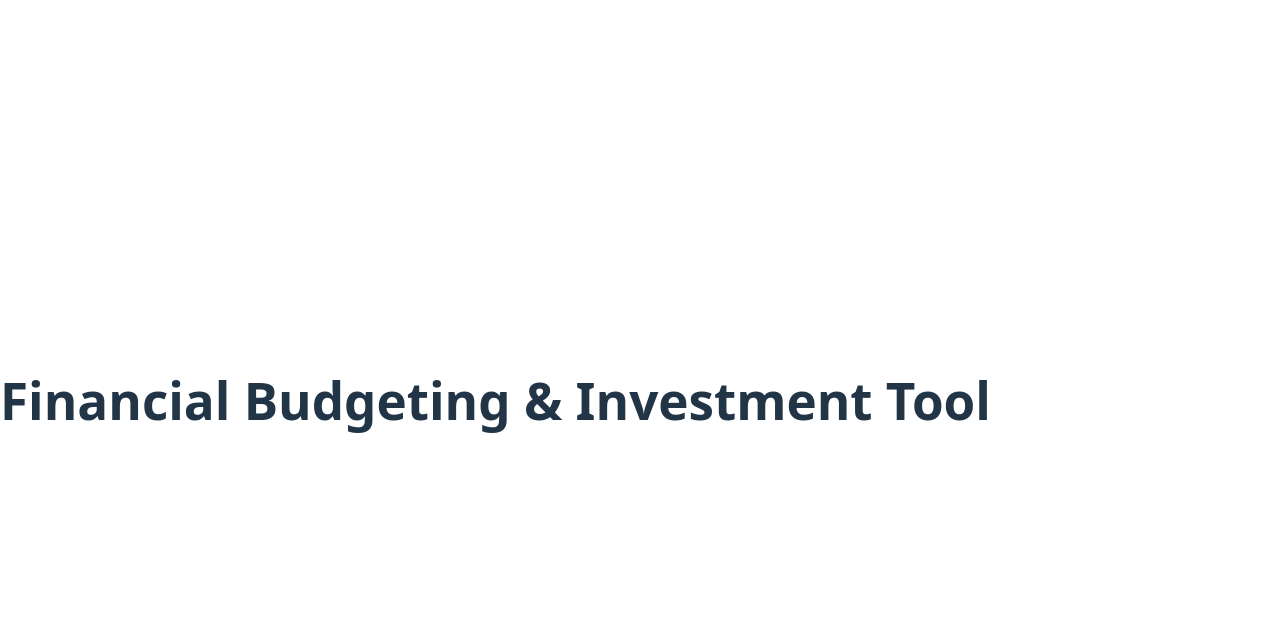
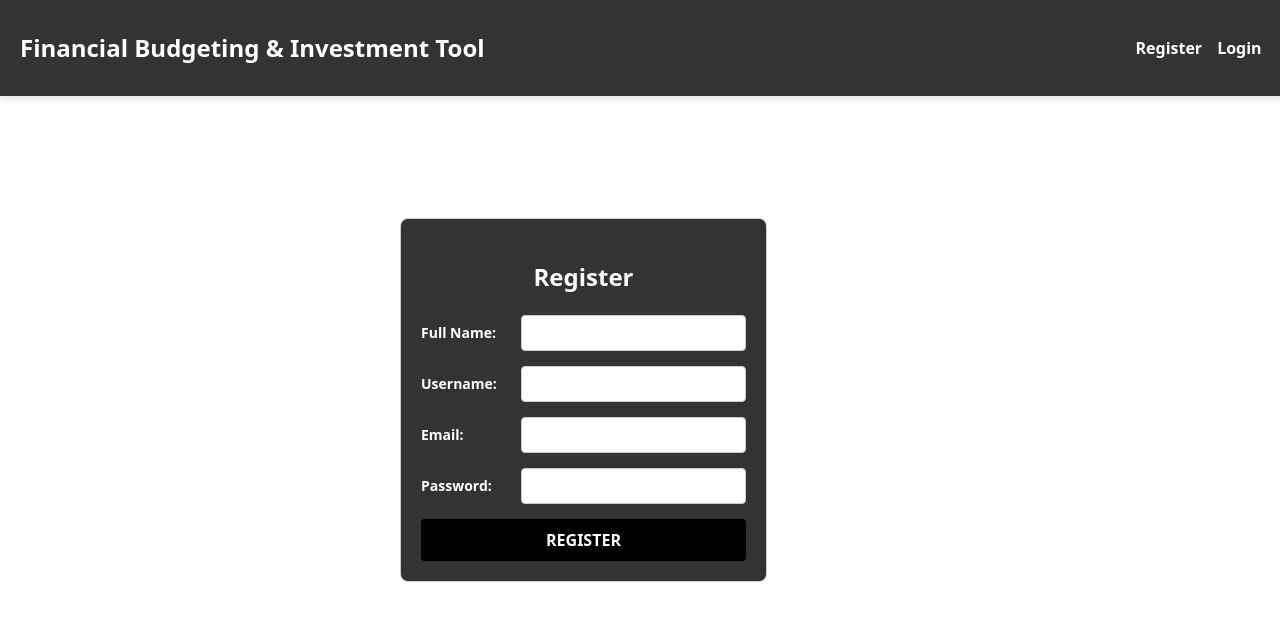
Before and after one commit to jayavarth/Fintech, a React (Vite) app in the folder my-vite-app/: page /register in a window 1280 px wide. Shown: the top 620 px of the page. Built offline with nearby package versions, Linux system fonts and the light colour scheme.

Commit message:
basic setup

```diff
--- a/my-vite-app/src/App.jsx
+++ b/my-vite-app/src/App.jsx
@@ -3,20 +3,63 @@ import { BrowserRouter as Router, Routes, Route, Link } from "react-router-dom";
 import AddUser from "./pages/AddUser";
 import AddExpense from "./pages/AddExpense";
 import InvestIdeas from "./pages/InvestIdeas";
+import ProfilePage from "./pages/Profilepage";
+import Register from "./pages/Register";
+import Login from "./pages/Login";
+
 
 function App() {
   return (
     <Router>
-      <div style={{ textAlign: "center", paddingRight: "100px" }}>
-        <h1>Financial Budgeting & Investment Tool</h1>
-        <Routes>
-          <Route path="/add-user" element={<AddUser />} />
-          <Route path="/add-expense" element={<AddExpense />} />
-          <Route path="/invest-ideas" element={<InvestIdeas />} />
-        </Routes>
+      <div>
+        {/* Fixed Navigation Bar */}
+        <header style={styles.navbar}>
+          <h2>Financial Budgeting & Investment Tool</h2>
+          <div>
+            <Link to="/register" style={styles.link}>Register</Link>
+            <Link to="/login" style={styles.link}>Login</Link>
+          </div>
+        </header>
+
+          <Routes>
+            <Route path="/register" element={<Register />} />
+            <Route path="/login" element={<Login />} />
+            <Route path="/add-user" element={<AddUser />} />
+            <Route path="/add-expense" element={<AddExpense />} />
+            <Route path="/invest-ideas" element={<InvestIdeas />} />
+            <Route path="/profile" element={<ProfilePage />} />
+          </Routes>
       </div>
     </Router>
   );
 }
 
+// CSS styles in JavaScript
+const styles = {
+  navbar: {
+    position: "fixed",
+    top: 0,
+    left: 0,
+    width: "97%",
+    background: "#333",
+    color: "#fff",
+    padding: "10px 20px",
+    display: "flex",
+    justifyContent: "space-between",
+    alignItems: "center",
+    boxShadow: "0px 4px 6px rgba(0, 0, 0, 0.1)",
+    zIndex: 1000,
+  },
+  link: {
+    marginLeft: "15px",
+    color: "#fff",
+    textDecoration: "none",
+    fontWeight: "bold",
+  },
+  mainContent: {
+    paddingTop: "60px",
+    textAlign: "center",
+  },
+};
+
 export default App;
--- a/my-vite-app/src/pages/AddExpense.jsx
+++ b/my-vite-app/src/pages/AddExpense.jsx
@@ -1,4 +1,5 @@
 import React, { useState } from "react";
+import Sidebar from "./Sidebar";
 import axios from "axios";
 
 const AddExpense = () => {
@@ -33,63 +34,77 @@ const AddExpense = () => {
   };
 
   return (
-    <div className="flex justify-center items-center min-h-screen bg-gray-100">
-      <div className="w-full max-w-md bg-white p-6 rounded-lg shadow-md">
-        <h2 className="text-2xl font-bold text-center mb-4">Add Expense</h2>
-        <form onSubmit={handleSubmit}>
+    <div style={styles.container}>
+      <Sidebar />
+      <h2 style={styles.heading}>Add Expense</h2>
+      <form onSubmit={handleSubmit} style={styles.form}>
+        <select name="category" value={formData.category} onChange={handleChange} style={styles.select}>
+          {categories.map((cat) => (
+            <option key={cat} value={cat}>{cat.charAt(0).toUpperCase() + cat.slice(1)}</option>
+          ))}
+        </select>
 
-          <div className="mb-4">
-            <label className="block text-gray-700 mb-1">Category:</label>
-            <select
-              name="category"
-              value={formData.category}
-              onChange={handleChange}
-              className="w-full px-4 py-2 border rounded-md"
-            >
-              {categories.map((cat) => (
-                <option key={cat} value={cat}>
-                  {cat.charAt(0).toUpperCase() + cat.slice(1)}
-                </option>
-              ))}
-            </select>
-          </div>
+        <input type="number" name="amount" placeholder="Amount" value={formData.amount} onChange={handleChange} style={styles.input} required />
+        <input type="date" name="date" value={formData.date} onChange={handleChange} style={styles.input} required />
 
-
-          <div className="mb-4">
-            <label className="block text-gray-700 mb-1">Amount:</label>
-            <input
-              type="number"
-              name="amount"
-              value={formData.amount}
-              onChange={handleChange}
-              required
-              className="w-full px-4 py-2 border rounded-md"
-              placeholder="Enter amount"
-            />
-          </div>
-
-          <div className="mb-4">
-            <label className="block text-gray-700 mb-1">Date:</label>
-            <input
-              type="date"
-              name="date"
-              value={formData.date}
-              onChange={handleChange}
-              required
-              className="w-full px-4 py-2 border rounded-md"
-            />
-          </div>
-
-          <button
-            type="submit"
-            className="w-full bg-blue-500 hover:bg-blue-600 text-white font-bold py-2 px-4 rounded"
-          >
-            Add Expense
-          </button>
-        </form>
-      </div>
+        <button type="submit" style={styles.button}>Add Expense</button>
+      </form>
     </div>
   );
 };
 
+const styles = {
+    container: {
+      display: "flex", // Ensures Sidebar and form are side by side
+      justifyContent: "flex-start",
+      alignItems: "center",
+      height: "100vh", // Makes sure the form is positioned properly
+      padding: "20px",
+    },
+    formContainer: {
+      flex: 2, // Takes remaining space after sidebar
+      maxWidth: "400px",
+      marginLeft: "600px", // Adjust based on Sidebar width
+      padding: "20px",
+      border: "1px solid #ccc",
+      borderRadius: "8px",
+      backgroundColor: "#f9f9f9",
+      boxShadow: "0 4px 8px rgba(0, 0, 0, 0.1)",
+    },
+    heading: {
+      textAlign: "center",
+      color: "black",
+      marginBottom: "20px",
+    },
+    form: {
+      display: "flex",
+      flexDirection: "column",
+    },
+    input: {
+      padding: "8px",
+      marginBottom: "15px",
+      borderRadius: "4px",
+      border: "1px solid #ccc",
+      fontSize: "16px",
+    },
+    select: {
+      padding: "8px",
+      marginBottom: "15px",
+      borderRadius: "4px",
+      border: "1px solid #ccc",
+      fontSize: "16px",
+    },
+    button: {
+      padding: "10px",
+      border: "none",
+      borderRadius: "4px",
+      backgroundColor: "grey",
+      color: "black",
+      fontSize: "16px",
+      cursor: "pointer",
+      fontWeight: "bold",
+      textTransform: "uppercase",
+    },
+  };
+
 export default AddExpense;
--- a/my-vite-app/src/pages/AddUser.jsx
+++ b/my-vite-app/src/pages/AddUser.jsx
@@ -64,7 +64,7 @@ const styles = {
   container: {
     maxWidth: "400px",
     margin: "auto",
-    padding: "20px",
+    padding: "120px",
     border: "1px solid #ccc",
     borderRadius: "8px",
     backgroundColor: "#f9f9f9",
--- /dev/null
+++ b/my-vite-app/src/pages/Login.jsx
@@ -0,0 +1,102 @@
+import React, { useState } from "react";
+import { useNavigate } from "react-router-dom";
+
+const Login = () => {
+  const [email, setEmail] = useState("");
+  const [password, setPassword] = useState("");
+  const [role, setRole] = useState("employee");
+  const [error, setError] = useState("");
+  const [loading, setLoading] = useState(false);
+  const navigate = useNavigate();
+
+  const handleLogin = async (e) => {
+    e.preventDefault();
+    setError("");
+    setLoading(true);
+
+    let apiUrl = `https://face-regconition-backend.onrender.com/api/${role}/login`;
+
+    try {
+      const response = await fetch(apiUrl, {
+        method: "POST",
+        headers: { "Content-Type": "application/json" },
+        body: JSON.stringify({ email, password }),
+      });
+
+      const data = await response.json();
+      if (!response.ok) throw new Error(data.msg || "Login failed!");
+
+      localStorage.setItem("token", data.token);
+      navigate("/profile");
+    } catch (err) {
+      setError(err.message);
+    } finally {
+      setLoading(false);
+    }
+  };
+
+  return (
+    <div style={styles.container}>
+      <h2 style={styles.heading}>Login</h2>
+      {error && <p style={styles.error}>{error}</p>}
+      <form onSubmit={handleLogin} style={styles.form}>
+  <div style={styles.inputContainer}>
+    <label style={styles.label}>Email:</label>
+    <input type="email" value={email} onChange={(e) => setEmail(e.target.value)} style={styles.input} required />
+  </div>
+
+  <div style={styles.inputContainer}>
+    <label style={styles.label}>Password:</label>
+    <input type="password" value={password} onChange={(e) => setPassword(e.target.value)} style={styles.input} required />
+  </div>
+
+  <div style={styles.inputContainer}>
+    <label style={styles.label}>Role:</label>
+    <select value={role} onChange={(e) => setRole(e.target.value)} style={styles.input} required>
+      <option value="employee">Employee</option>
+      <option value="admin">Admin</option>
+    </select>
+  </div>
+
+  <button type="submit" style={styles.button} disabled={loading}>
+    {loading ? "Logging in..." : "Login"}
+  </button>
+</form>
+
+
+      <p style={styles.link}>
+        <a href="/forgot" style={{ color: "#ddd", textDecoration: "none" }}>Forgot Password?</a>
+      </p>
+    </div>
+  );
+};
+
+const styles = {
+    form: {
+      paddingLeft:"200px",
+      display: "flex",
+      flexDirection: "column",
+      gap: "10px", // Adds spacing between fields
+    },
+    inputContainer: {
+      display: "flex",
+      alignItems: "center",
+      justifyContent: "space-between",
+    },
+    label: {
+      color: "white",
+      fontSize: "14px",
+      fontWeight: "bold",
+      width: "100px", // Ensures labels have equal width
+    },
+    input: {
+      flex: "1", // Makes all inputs take the same width
+      padding: "8px",
+      borderRadius: "4px",
+      border: "1px solid #ccc",
+      fontSize: "16px",
+    },
+  };
+
+
+export default Login;
--- /dev/null
+++ b/my-vite-app/src/pages/Profilepage.jsx
@@ -0,0 +1,44 @@
+import React from "react";
+import Sidebar from "./Sidebar";
+
+const ProfilePage = () => {
+  // Dummy user data
+  const user = {
+    name: "John Doe",
+    email: "johndoe@example.com",
+    income: 50000,
+    savings: 10000,
+    riskLevel: "Medium",
+  };
+
+  return (
+    <div>
+      <Sidebar />
+      <div style={styles.profileBox}>
+        <h2 style={styles.heading}>User Profile</h2>
+        <div style={styles.profileDetails}>
+          <p><strong>Name:</strong> {user.name}</p>
+          <p><strong>Email:</strong> {user.email}</p>
+          <p><strong>Income:</strong> ${user.income}</p>
+          <p><strong>Savings:</strong> ${user.savings}</p>
+          <p><strong>Risk Level:</strong> {user.riskLevel}</p>
+        </div>
+      </div>
+    </div>
+  );
+};
+
+const styles = {
+  heading: {
+    marginBottom: "15px",
+    color: "white",
+  },
+  profileDetails: {
+    fontSize: "16px",
+    lineHeight: "1.5",
+    color: "white",
+    textAlign: "left",
+  },
+};
+
+export default ProfilePage;
--- /dev/null
+++ b/my-vite-app/src/pages/Register.jsx
@@ -0,0 +1,118 @@
+import { useState } from "react";
+
+const Register = () => {
+  const [formData, setFormData] = useState({
+    fullName: "",
+    username: "",
+    email: "",
+    password: "",
+  });
+
+  const handleChange = (e) => {
+    setFormData({ ...formData, [e.target.name]: e.target.value });
+  };
+
+  const handleSubmit = async (e) => {
+    e.preventDefault();
+
+    try {
+      const response = await fetch("https://face-regconition-backend.onrender.com/api/admin/register", {
+        method: "POST",
+        headers: { "Content-Type": "application/json" },
+        body: JSON.stringify(formData),
+      });
+
+      const data = await response.json();
+
+      if (response.ok) {
+        alert("Registration successful! Please log in.");
+        setFormData({ fullName: "", username: "", email: "", password: "" });
+      } else {
+        alert(data.message || "Registration failed!");
+      }
+    } catch (error) {
+      console.error("Fetch error:", error);
+      alert("Failed to connect to the server.");
+    }
+  };
+
+  return (
+    <div style={styles.container}>
+      <h2 style={styles.heading}>Register</h2>
+      <form onSubmit={handleSubmit} style={styles.form}>
+        <div style={styles.inputContainer}>
+          <label style={styles.label}>Full Name:</label>
+          <input type="text" name="fullName" value={formData.fullName} onChange={handleChange} style={styles.input} required />
+        </div>
+
+        <div style={styles.inputContainer}>
+          <label style={styles.label}>Username:</label>
+          <input type="text" name="username" value={formData.username} onChange={handleChange} style={styles.input} required />
+        </div>
+
+        <div style={styles.inputContainer}>
+          <label style={styles.label}>Email:</label>
+          <input type="email" name="email" value={formData.email} onChange={handleChange} style={styles.input} required />
+        </div>
+
+        <div style={styles.inputContainer}>
+          <label style={styles.label}>Password:</label>
+          <input type="password" name="password" value={formData.password} onChange={handleChange} style={styles.input} required />
+        </div>
+
+        <button type="submit" style={styles.button}>Register</button>
+      </form>
+    </div>
+  );
+};
+
+const styles = {
+  container: {
+    maxWidth: "400px",
+    marginLeft: "400px",
+    padding: "20px",
+    border: "1px solid #ccc",
+    borderRadius: "8px",
+    backgroundColor: "#333",
+  },
+  heading: {
+    textAlign: "center",
+    color: "white",
+    marginBottom: "20px",
+  },
+  form: {
+    display: "flex",
+    flexDirection: "column",
+  },
+  inputContainer: {
+    display: "flex",
+    alignItems: "center",
+    marginBottom: "15px",
+  },
+  label: {
+    color: "white",
+    fontSize: "14px",
+    fontWeight: "bold",
+    minWidth: "100px", // Ensures labels are aligned properly
+  },
+  input: {
+    flex: 1,
+    padding: "8px",
+    borderRadius: "4px",
+    border: "1px solid #ccc",
+    fontSize: "16px",
+  },
+  button: {
+    padding: "10px",
+    border: "none",
+    borderRadius: "4px",
+    backgroundColor: "black",
+    color: "white",
+    fontSize: "16px",
+    cursor: "pointer",
+    fontWeight: "bold",
+    textTransform: "uppercase",
+  },
+};
+
+export default Register;
--- a/package.json
+++ b/package.json
@@ -1,6 +1,7 @@
 {
   "dependencies": {
     "@emotion/react": "^11.14.0",
-    "@emotion/styled": "^11.14.0"
+    "@emotion/styled": "^11.14.0",
+    "axios": "^1.8.4"
   }
 }
```
Also changed, not shown: my-vite-app/src/pages/Sidebar.jsx (+4 -3 lines), 1 other file (tests, documents, lock files or other folders).
